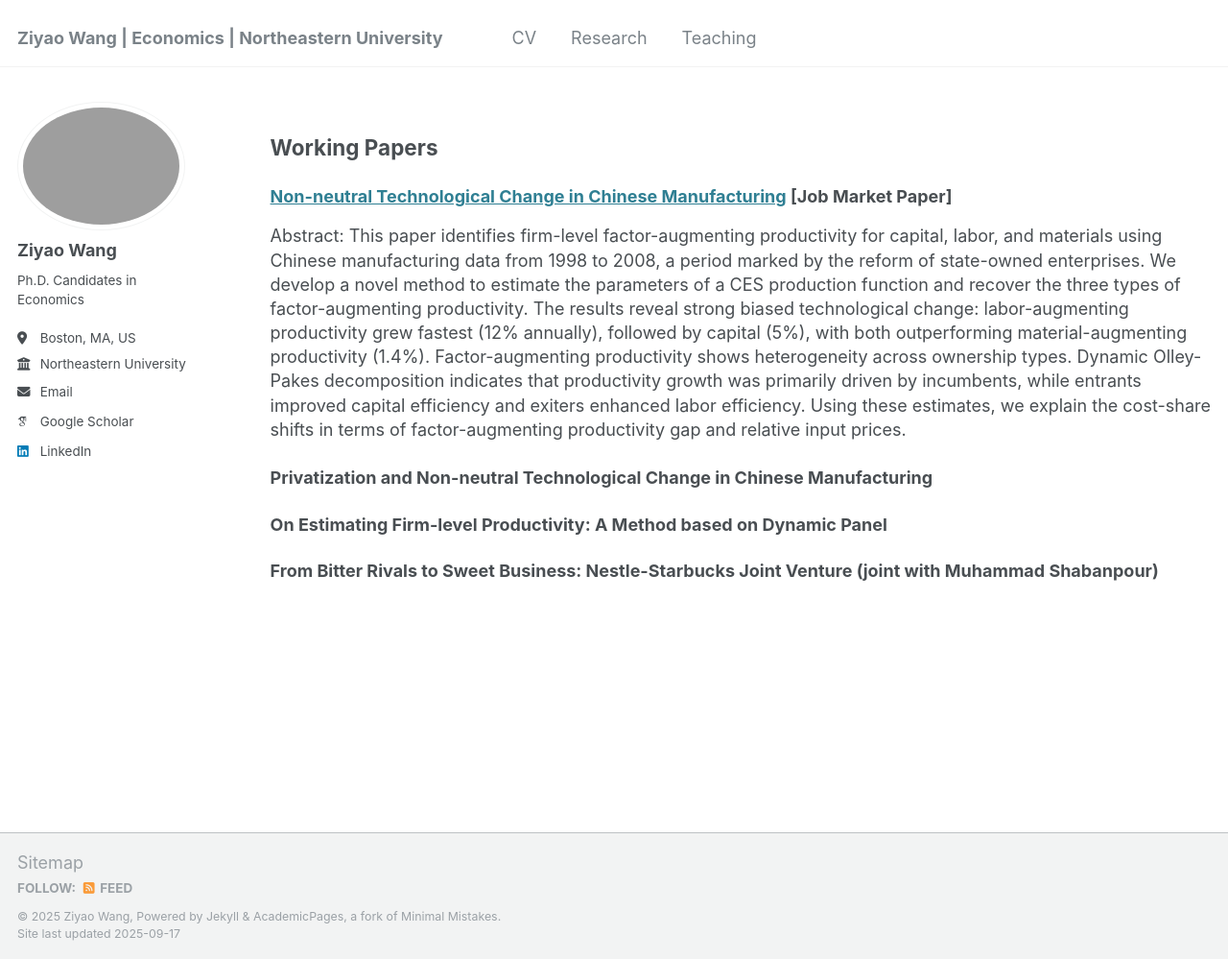
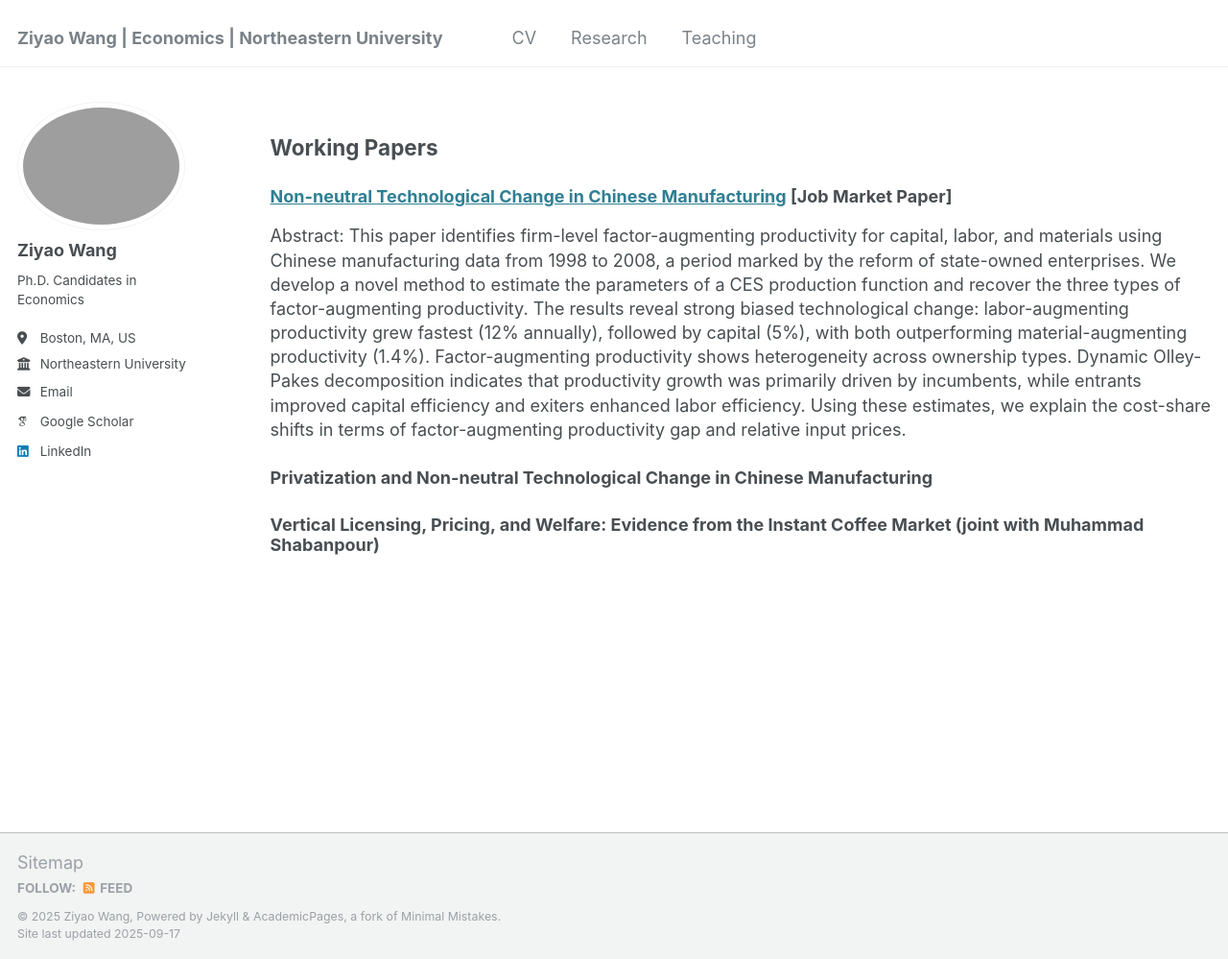
Before and after one commit to ziyaowangecon/ziyaowangecon.github.io, a Jekyll site: the page built from _pages/research.md, in a window 1280 px wide and 999 px high. Shown: the whole window at 96% size. Built offline with Jekyll 4.4.1, drawn with Linux system fonts in a browser that asks for light colours; some web fonts are replaced.

Commit message:
Update research.md

```diff
--- a/_pages/research.md
+++ b/_pages/research.md
@@ -69,8 +69,8 @@ Abstract: This paper identifies firm-level factor-augmenting productivity for ca
 
 ### Privatization and Non-neutral Technological Change in Chinese Manufacturing
 
-### On Estimating Firm-level Productivity: A Method based on Dynamic Panel
+<!-- ### On Estimating Firm-level Productivity: A Method based on Dynamic Panel-->
 
 <!-- ### Mergers, Acquisitions, and Productivity Evolution: Evidence from the U.S. Manufacturing-->
 
-### From Bitter Rivals to Sweet Business: Nestle-Starbucks Joint Venture (joint with Muhammad Shabanpour)
+### Vertical Licensing, Pricing, and Welfare: Evidence from the Instant Coffee Market (joint with Muhammad Shabanpour)
```
